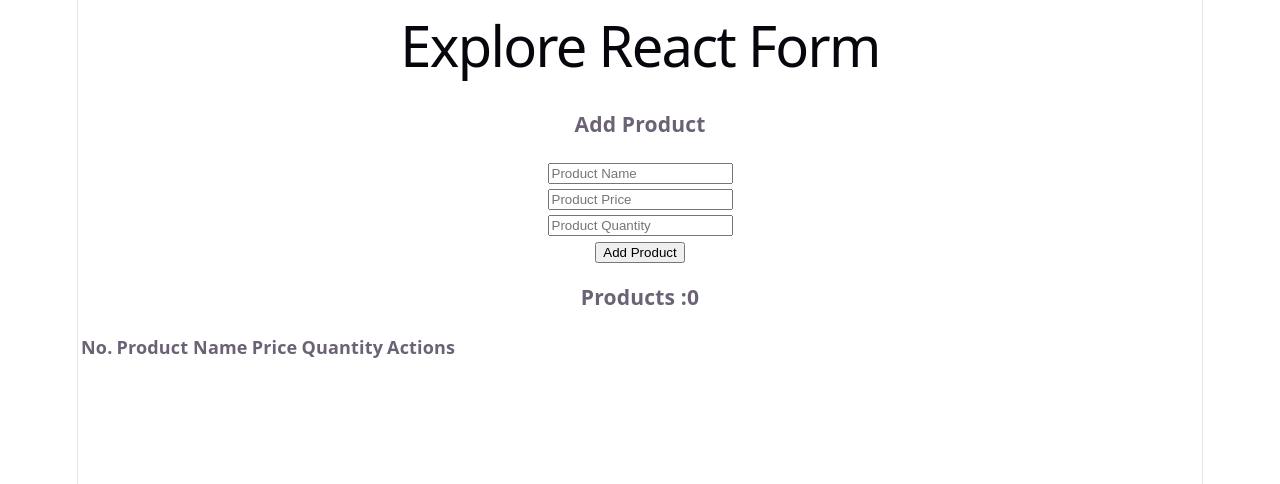
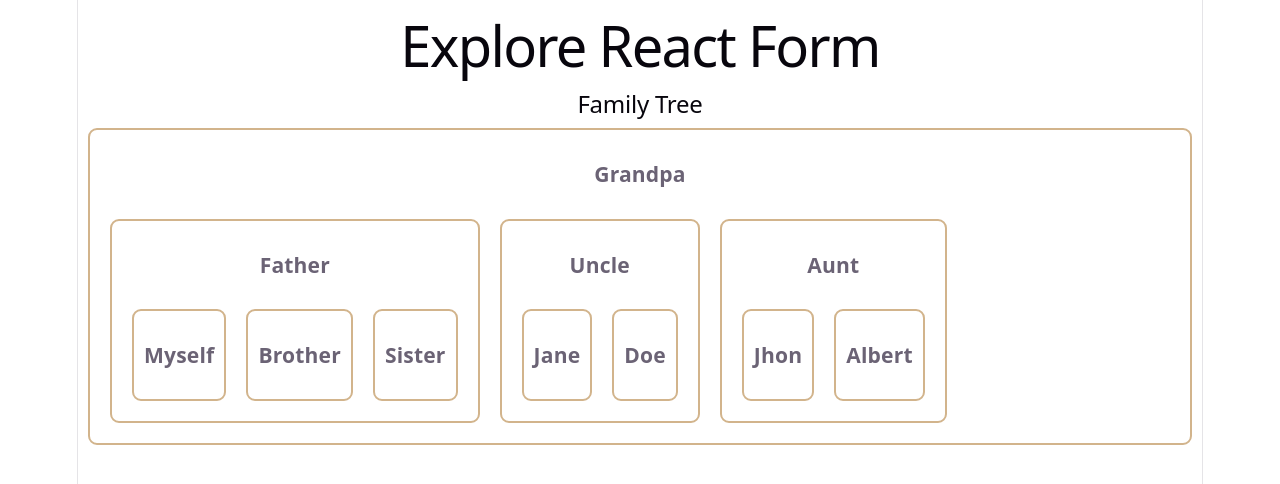
Before and after one commit to mahib-bit/Explore-react-form, a React (Vite) app: page / in a window 1280 px wide. Shown: the top 484 px of the page. Built offline with nearby package versions, Linux system fonts and the light colour scheme.

Commit message:
family tree

```diff
--- a/src/App.jsx
+++ b/src/App.jsx
@@ -6,7 +6,7 @@
 import HookForm from './components/HookForm/HookForm';
 import ControlledField from './components/ControlledField/ControlledField';
 import ProductManagement from './components/ProductManagement/ProductManagement';
-
+import FamilyTree from './components/FamilyTree/FamilyTree'
 
 function App() {
   return (
@@ -18,7 +18,8 @@
       {/* <Uncontrolled /> */}
       {/* <HookForm /> */}
       {/* <ProductManagement /> */}
-      <ProductManagement></ProductManagement>
+      {/* <ProductManagement></ProductManagement> */}
+      <FamilyTree></FamilyTree>
     </>
   )
 }
--- /dev/null
+++ b/src/components/FamilyTree/Aunt.jsx
@@ -0,0 +1,17 @@
+import React from 'react';
+import Cousin from './Cousin';
+
+const Aunt = () => {
+
+    return (
+        <div>
+            <h3>Aunt</h3>
+            <section className='flex'>
+                <Cousin name='Jhon'></Cousin>
+                <Cousin name='Albert'></Cousin>
+            </section>
+        </div>
+    );
+};
+
+export default Aunt;
--- /dev/null
+++ b/src/components/FamilyTree/Brother.jsx
@@ -0,0 +1,11 @@
+import React from 'react';
+
+const Brother = () => {
+    return (
+        <div>
+            <h3>Brother</h3>
+        </div>
+    );
+};
+
+export default Brother;
--- /dev/null
+++ b/src/components/FamilyTree/Cousin.jsx
@@ -0,0 +1,11 @@
+import React from 'react';
+
+const Cousin = ({name}) => {
+    return (
+        <div>
+            <h3>{name}</h3>
+        </div>
+    );
+};
+
+export default Cousin;
--- /dev/null
+++ b/src/components/FamilyTree/Dad.jsx
@@ -0,0 +1,19 @@
+import React from 'react';
+import Myself from './Myself';
+import Brother from './Brother';
+import Sister from './Sister';
+
+const Dad = () => {
+    return (
+        <div>
+            <h3>Father</h3>
+            <section className='flex'>
+                <Myself></Myself>
+                <Brother></Brother>
+                <Sister></Sister>
+            </section>
+        </div>
+    );
+};
+
+export default Dad;
--- /dev/null
+++ b/src/components/FamilyTree/FamilyTree.css
@@ -0,0 +1,9 @@
+.family-tree div{
+    border: 2px solid tan;
+    margin :10px;
+    padding: 10px;
+    border-radius: 9px;
+}
+.flex{
+    display: flex;
+}
--- /dev/null
+++ b/src/components/FamilyTree/FamilyTree.jsx
@@ -0,0 +1,17 @@
+import React from 'react';
+import Grandpa from './Grandpa';
+import './FamilyTree.css'
+
+const FamilyTree = () => {
+
+    const asset = 'jomi-joma';
+
+    return (
+        <div className='family-tree'>
+           <h2>Family Tree</h2>
+           <Grandpa></Grandpa>
+        </div>
+    );
+};
+
+export default FamilyTree;
--- /dev/null
+++ b/src/components/FamilyTree/Grandpa.jsx
@@ -0,0 +1,19 @@
+import React from 'react';
+import Dad from './Dad';
+import Uncle from './Uncle';
+import Aunt from './Aunt';
+
+const Grandpa = () => {
+    return (
+        <div>
+            <h3>Grandpa</h3>
+            <section className='flex'>
+                <Dad></Dad>
+                <Uncle></Uncle>
+                <Aunt></Aunt>
+            </section>
+        </div>
+    );
+};
+
+export default Grandpa;
--- /dev/null
+++ b/src/components/FamilyTree/Myself.jsx
@@ -0,0 +1,11 @@
+import React from 'react';
+
+const Myself = () => {
+    return (
+        <div>
+            <h3>Myself</h3>
+        </div>
+    );
+};
+
+export default Myself;
--- /dev/null
+++ b/src/components/FamilyTree/Sister.jsx
@@ -0,0 +1,11 @@
+import React from 'react';
+
+const Sister = () => {
+    return (
+        <div>
+            <h3>Sister</h3>
+        </div>
+    );
+};
+
+export default Sister;
--- /dev/null
+++ b/src/components/FamilyTree/Uncle.jsx
@@ -0,0 +1,16 @@
+import React from 'react';
+import Cousin from './Cousin';
+
+const Uncle = () => {
+    return (
+        <div>
+            <h3>Uncle</h3>
+            <section className='flex'>
+                <Cousin name='Jane'></Cousin>
+                <Cousin name='Doe'></Cousin>
+            </section>
+        </div>
+    );
+};
+
+export default Uncle;
```
